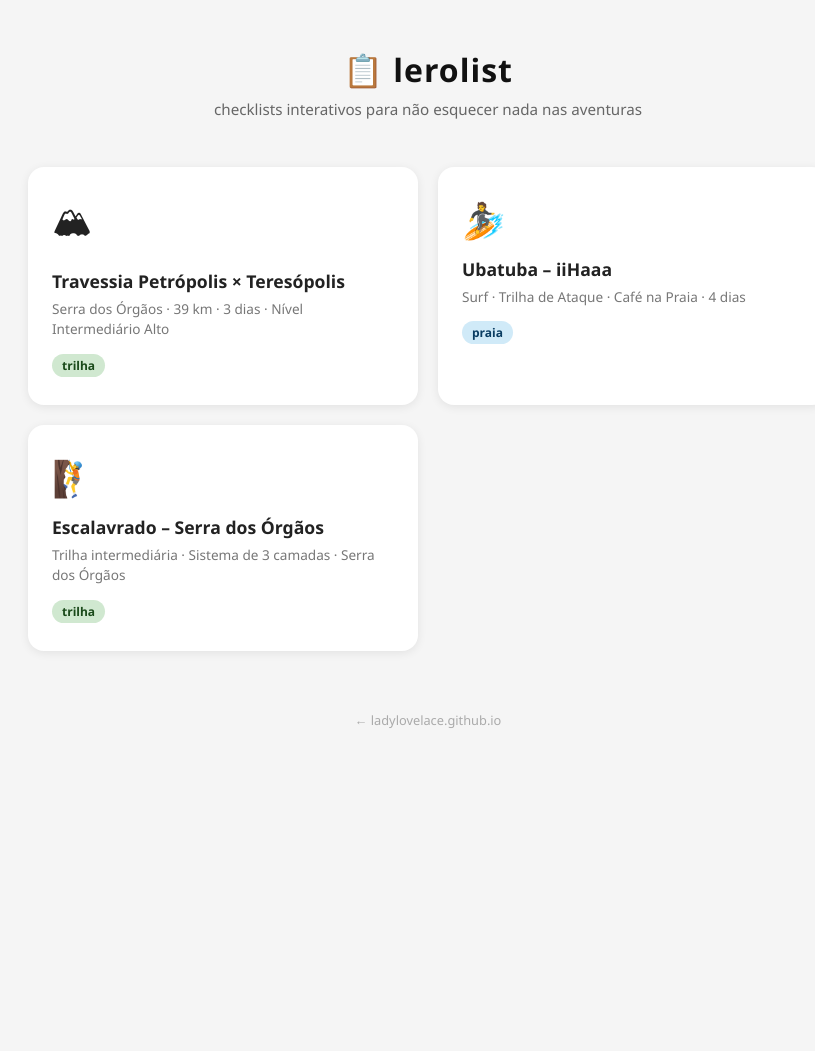
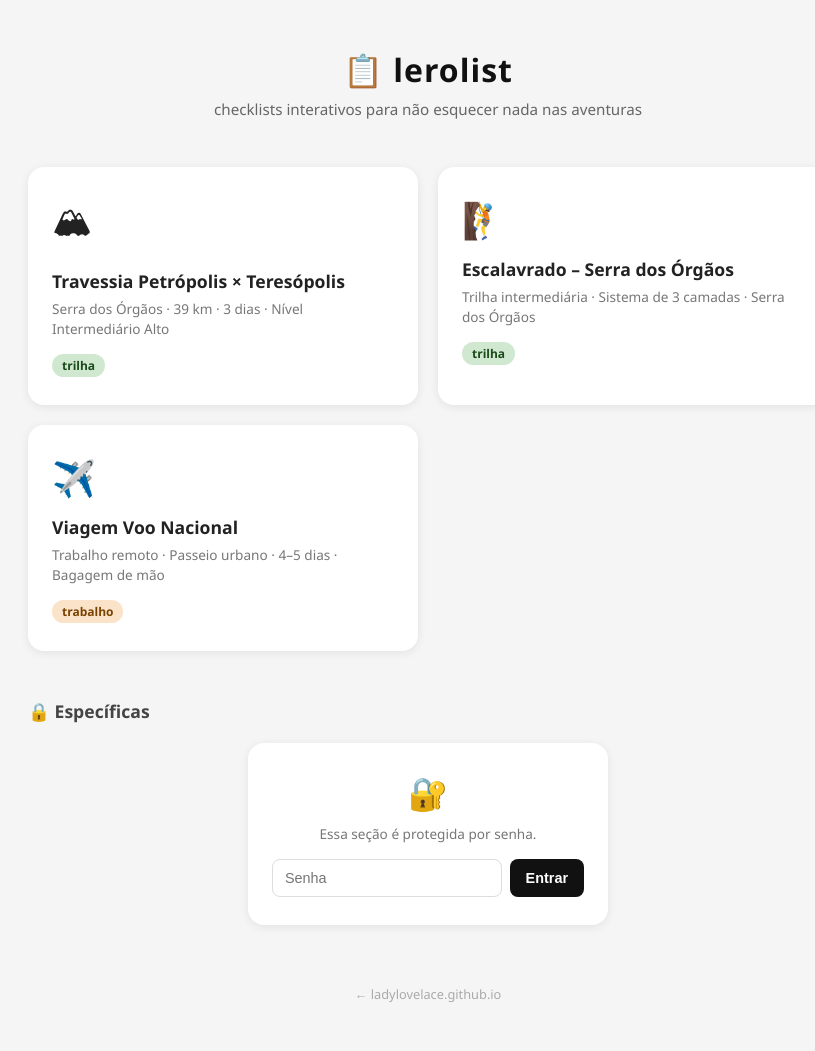
Before and after one commit to ladylovelace/ladylovelace.github.io, a Jekyll site: the page lerolist/index.html, which Jekyll copies as it is, in a window 1280 px wide. Shown: the whole page, without its empty margins (212-1027 px from the left). Built offline with Jekyll 4.4.1, drawn with Linux system fonts in a browser that asks for light colours; before the commit the page ends 900 px from its top, so only the background shows below that.

Commit message:
lerolist: add Específicas section (password-protected) e novos cards
Cria seção protegida por senha para checklists específicos (ubatuba, fds)
e adiciona card de voo-nacional que ainda não aparecia na index.

```diff
--- a/lerolist/index.html
+++ b/lerolist/index.html
@@ -85,6 +85,7 @@
 
     .tag-green { background: #d0e8d0; color: #1a4a1a; }
     .tag-blue  { background: #d0eaf8; color: #0a3d62; }
+    .tag-orange { background: #fbe3c9; color: #7a4300; }
 
     footer {
       text-align: center;
@@ -95,6 +96,77 @@
 
     footer a { color: #aaa; text-decoration: none; }
     footer a:hover { color: #555; }
+
+    .section-title {
+      max-width: 800px;
+      margin: 48px auto 20px;
+      font-size: 1.1rem;
+      font-weight: 700;
+      color: #444;
+      display: flex;
+      align-items: center;
+      gap: 8px;
+    }
+
+    .lock-panel {
+      max-width: 360px;
+      margin: 0 auto;
+      background: #fff;
+      border-radius: 16px;
+      box-shadow: 0 2px 10px rgba(0,0,0,0.08);
+      padding: 28px 24px;
+      text-align: center;
+    }
+
+    .lock-panel .card-icon {
+      font-size: 2rem;
+      margin-bottom: 10px;
+    }
+
+    .lock-panel p {
+      font-size: 0.85rem;
+      color: #777;
+      margin-bottom: 16px;
+    }
+
+    .lock-form {
+      display: flex;
+      gap: 8px;
+    }
+
+    .lock-form input {
+      flex: 1;
+      padding: 10px 12px;
+      border: 1px solid #ddd;
+      border-radius: 8px;
+      font-size: 0.9rem;
+    }
+
+    .lock-form button {
+      padding: 10px 16px;
+      border: none;
+      border-radius: 8px;
+      background: #111;
+      color: #fff;
+      font-weight: 600;
+      cursor: pointer;
+      font-size: 0.9rem;
+    }
+
+    .lock-form button:hover {
+      background: #333;
+    }
+
+    .lock-error {
+      margin-top: 10px;
+      font-size: 0.8rem;
+      color: #c0392b;
+      display: none;
+    }
+
+    #specificas-grid {
+      display: none;
+    }
   </style>
 </head>
 <body>
@@ -113,6 +185,36 @@
     <span class="card-tag tag-green">trilha</span>
   </a>
 
+  <a class="card" href="escalavrado.html">
+    <div class="card-icon">🧗</div>
+    <div class="card-title">Escalavrado – Serra dos Órgãos</div>
+    <div class="card-desc">Trilha intermediária · Sistema de 3 camadas · Serra dos Órgãos</div>
+    <span class="card-tag tag-green">trilha</span>
+  </a>
+
+  <a class="card" href="voo-nacional.html">
+    <div class="card-icon">✈️</div>
+    <div class="card-title">Viagem Voo Nacional</div>
+    <div class="card-desc">Trabalho remoto · Passeio urbano · 4–5 dias · Bagagem de mão</div>
+    <span class="card-tag tag-orange">trabalho</span>
+  </a>
+
+</div>
+
+<div class="section-title">🔒 Específicas</div>
+
+<div id="specificas-lock" class="lock-panel">
+  <div class="card-icon">🔐</div>
+  <p>Essa seção é protegida por senha.</p>
+  <form class="lock-form" onsubmit="return unlockSpecificas(event)">
+    <input type="password" id="specificas-password" placeholder="Senha" autocomplete="off">
+    <button type="submit">Entrar</button>
+  </form>
+  <div class="lock-error" id="specificas-error">Senha incorreta.</div>
+</div>
+
+<div class="grid" id="specificas-grid">
+
   <a class="card" href="ubatuba-fds.html">
     <div class="card-icon">🏄</div>
     <div class="card-title">Ubatuba – iiHaaa</div>
@@ -120,11 +222,11 @@
     <span class="card-tag tag-blue">praia</span>
   </a>
 
-  <a class="card" href="escalavrado.html">
-    <div class="card-icon">🧗</div>
-    <div class="card-title">Escalavrado – Serra dos Órgãos</div>
-    <div class="card-desc">Trilha intermediária · Sistema de 3 camadas · Serra dos Órgãos</div>
-    <span class="card-tag tag-green">trilha</span>
+  <a class="card" href="fds.html">
+    <div class="card-icon">💼</div>
+    <div class="card-title">2 Dias Trabalhando</div>
+    <div class="card-desc">Modelo reutilizável para viagens de trabalho</div>
+    <span class="card-tag tag-orange">trabalho</span>
   </a>
 
 </div>
@@ -133,5 +235,21 @@
   <a href="/">← ladylovelace.github.io</a>
 </footer>
 
+<script>
+  function unlockSpecificas(event) {
+    event.preventDefault();
+    var input = document.getElementById('specificas-password');
+    var error = document.getElementById('specificas-error');
+    if (input.value === 'Lero123') {
+      document.getElementById('specificas-lock').style.display = 'none';
+      document.getElementById('specificas-grid').style.display = 'grid';
+      error.style.display = 'none';
+    } else {
+      error.style.display = 'block';
+    }
+    return false;
+  }
+</script>
+
 </body>
 </html>
```
